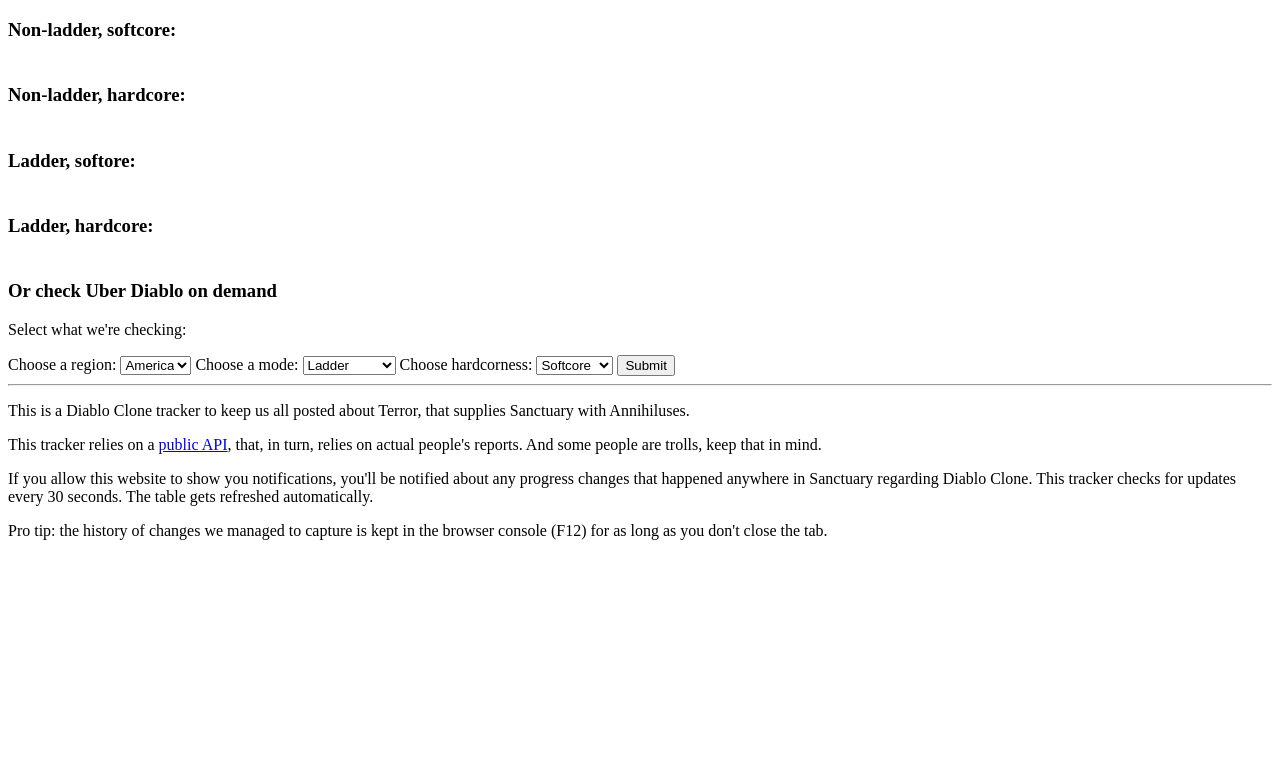
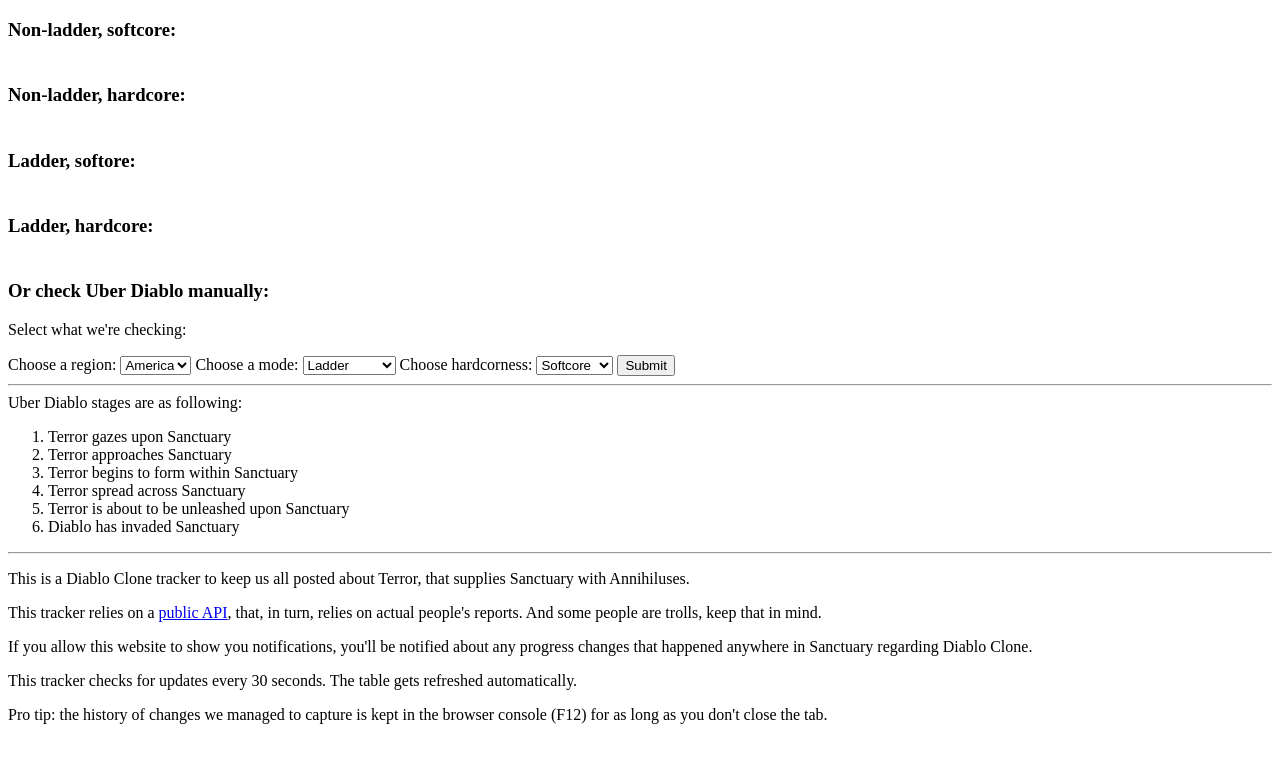
Before and after one commit to Yegor-JS/Uber-Diablo-Tracker, a website: page public/index.html in a window 1280 px wide. Drawn offline with Linux system fonts and the light colour scheme; no server answers.

Commit message:
Change wording and add some info for the visitors

```diff
--- a/public/index.html
+++ b/public/index.html
@@ -14,7 +14,7 @@
   <h3> Ladder, hardcore: </h3>
   <div id="lhc"></div>
 
-  <h3>Or check Uber Diablo on demand</h3>
+  <h3>Or check Uber Diablo manually:</h3>
 
   <p>Select what we're checking:</p>
 
@@ -39,12 +39,25 @@
   </form>
   <hr>
   <div>
+    Uber Diablo stages are as following:
+    <ol>
+      <li>Terror gazes upon Sanctuary</li>
+      <li>Terror approaches Sanctuary</li>
+      <li>Terror begins to form within Sanctuary</li>
+      <li>Terror spread across Sanctuary</li>
+      <li>Terror is about to be unleashed upon Sanctuary</li>
+      <li>Diablo has invaded Sanctuary</li>
+    </ol>
+  </div>
+  <hr>
+  <div>
     <p>This is a Diablo Clone tracker to keep us all posted about Terror, that supplies Sanctuary with Annihiluses.</p>
     <p>This tracker relies on a <a
         href="https://www.diablo2.io/forums/diablo-clone-uber-diablo-tracker-public-api-t906872.html">public API</a>,
       that, in turn, relies on actual people's reports. And some people are trolls, keep that in mind.</p>
     <p>If you allow this website to show you notifications, you'll be notified about any progress changes that happened
-      anywhere in Sanctuary regarding Diablo Clone. This tracker checks for updates every 30 seconds. The table gets
+      anywhere in Sanctuary regarding Diablo Clone.</p>
+    <p>This tracker checks for updates every 30 seconds. The table gets
       refreshed automatically.</p>
     <p>Pro tip: the history of changes we managed to capture is kept in the browser console (F12) for as long as you
       don't close the tab.</p>
```
